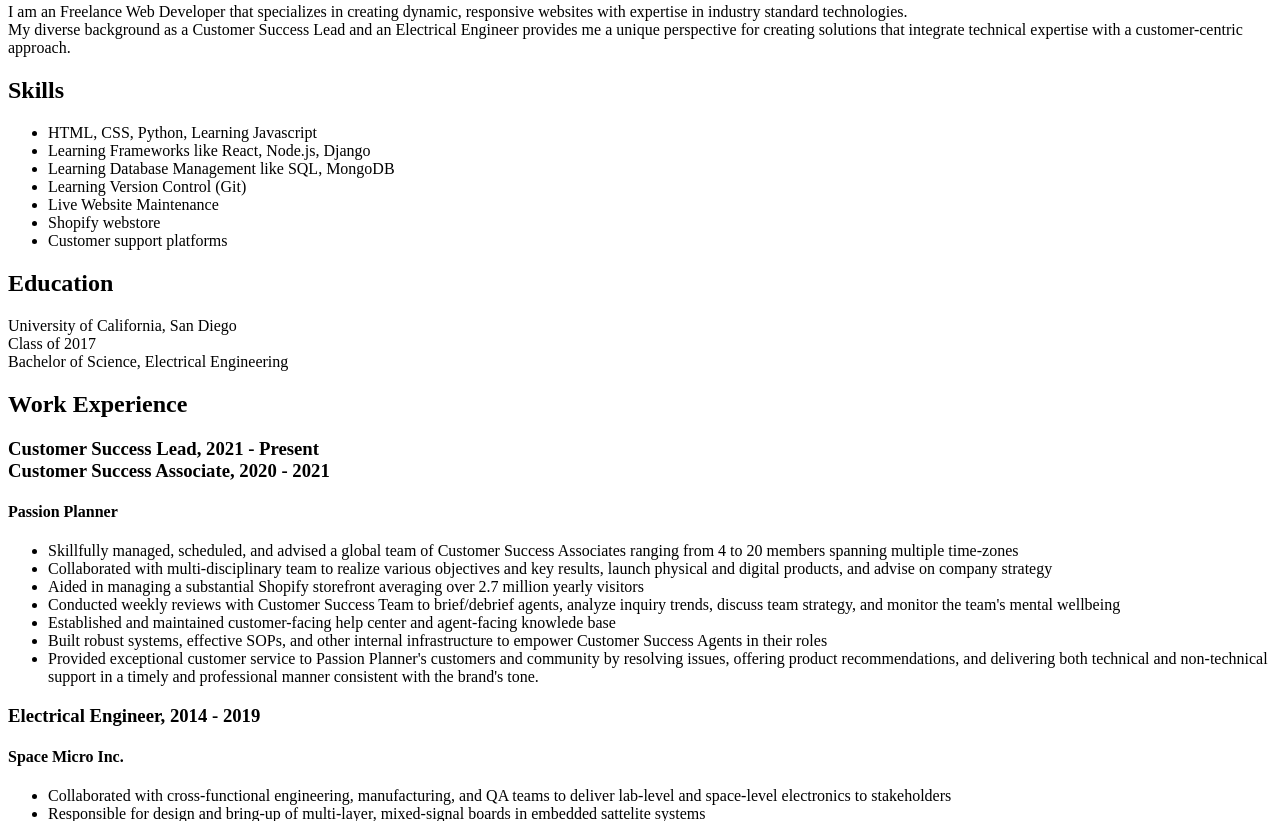
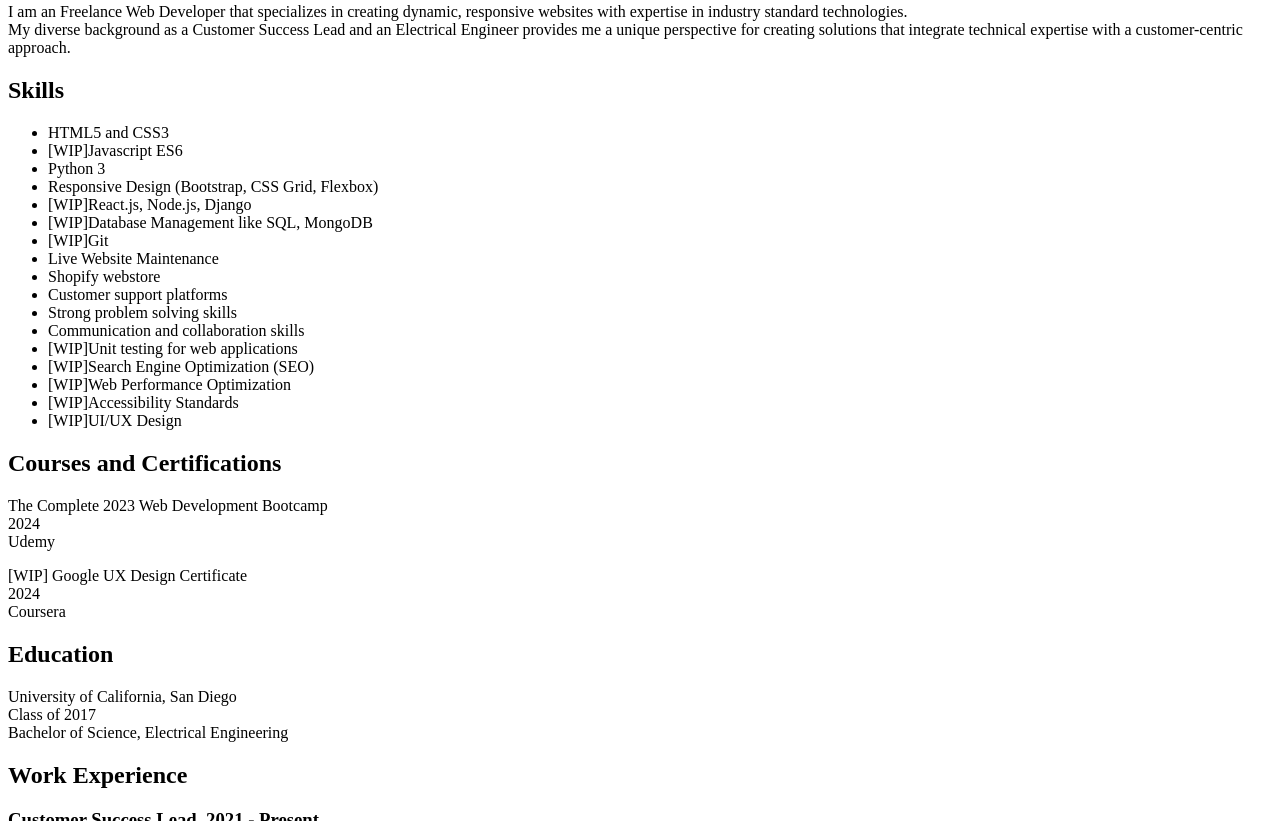
Before and after one commit to jmbvill/html-portfolio, a plain HTML site: page index.html in a window 1280 px wide. Shown: the part 440-1261 px from the top of the page. Drawn offline with Linux system fonts and the light colour scheme.

Commit message:
Add files via upload

```diff
--- a/index.html
+++ b/index.html
@@ -21,14 +21,35 @@
     My diverse background as a Customer Success Lead and an Electrical Engineer provides me a unique perspective for creating solutions that integrate technical expertise with a customer-centric approach.</p>
     <h2>Skills</h2>
     <ul>
-        <li>HTML, CSS, Python, Learning Javascript</li>
-        <li>Learning Frameworks like React, Node.js, Django</li>
-        <li>Learning Database Management like SQL, MongoDB</li>
-        <li>Learning Version Control (Git)</li>
+        <li>HTML5 and CSS3</li>
+        <li>[WIP]Javascript ES6</li>
+        <li>Python 3</li>
+        <li>Responsive Design (Bootstrap, CSS Grid, Flexbox)</li>
+        <li>[WIP]React.js, Node.js, Django</li>
+        <li>[WIP]Database Management like SQL, MongoDB</li>
+        <li>[WIP]Git</li>
         <li>Live Website Maintenance</li>
         <li>Shopify webstore</li>
         <li>Customer support platforms</li>
+        <li>Strong problem solving skills</li>
+        <li>Communication and collaboration skills</li>
+        <li>[WIP]Unit testing for web applications</li>
+        <li>[WIP]Search Engine Optimization (SEO)</li>
+        <li>[WIP]Web Performance Optimization</li>
+        <li>[WIP]Accessibility Standards</li>
+        <li>[WIP]UI/UX Design</li>
     </ul>
+    <h2>Courses and Certifications</h2>
+    <p>
+        The Complete 2023 Web Development Bootcamp<br>
+        2024<br>
+        Udemy
+    </p>
+    <p>
+        [WIP] Google UX Design Certificate<br>
+        2024<br>
+        Coursera
+    </p>
     <h2>Education</h2>
     <p>
         University of California, San Diego<br>
```
